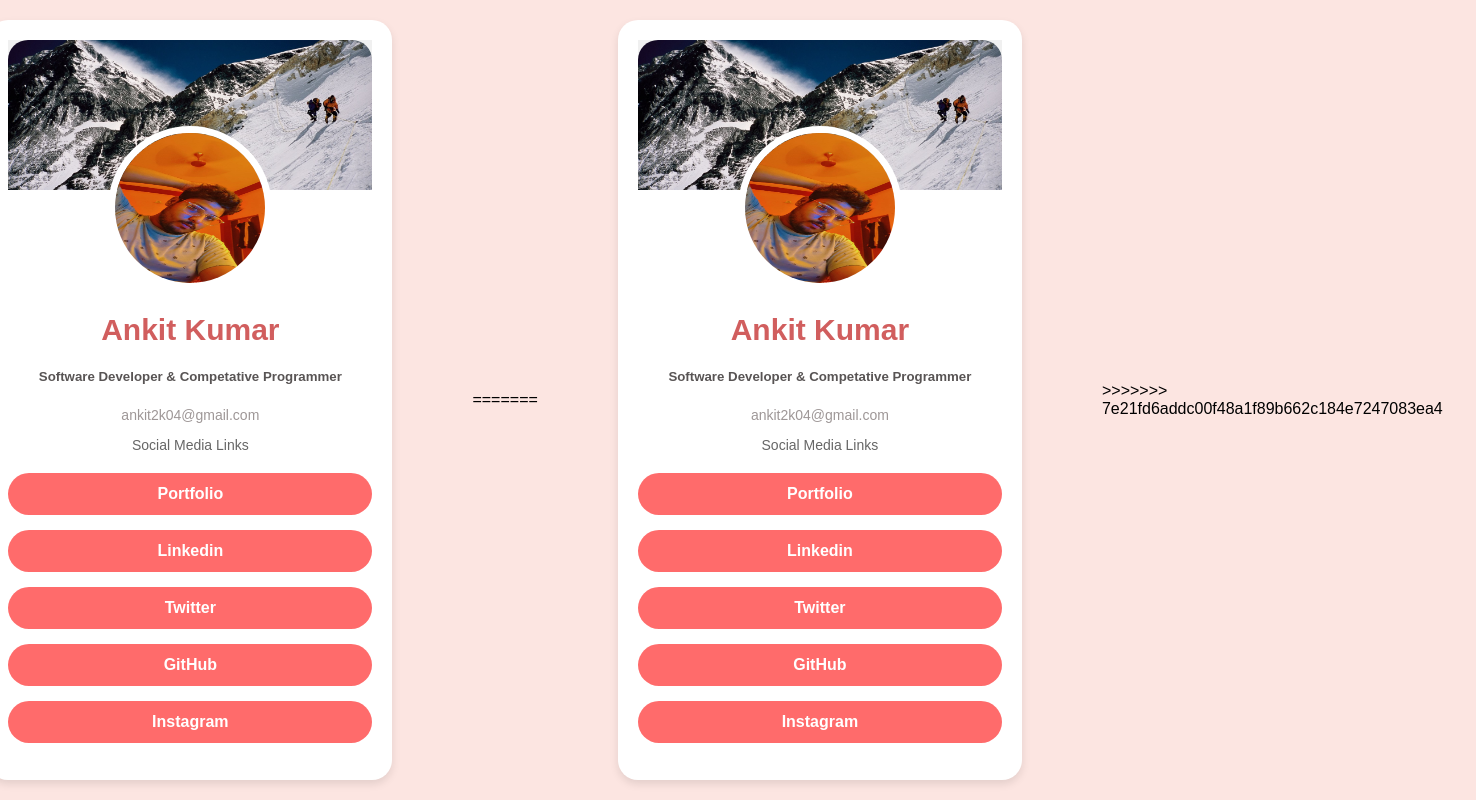
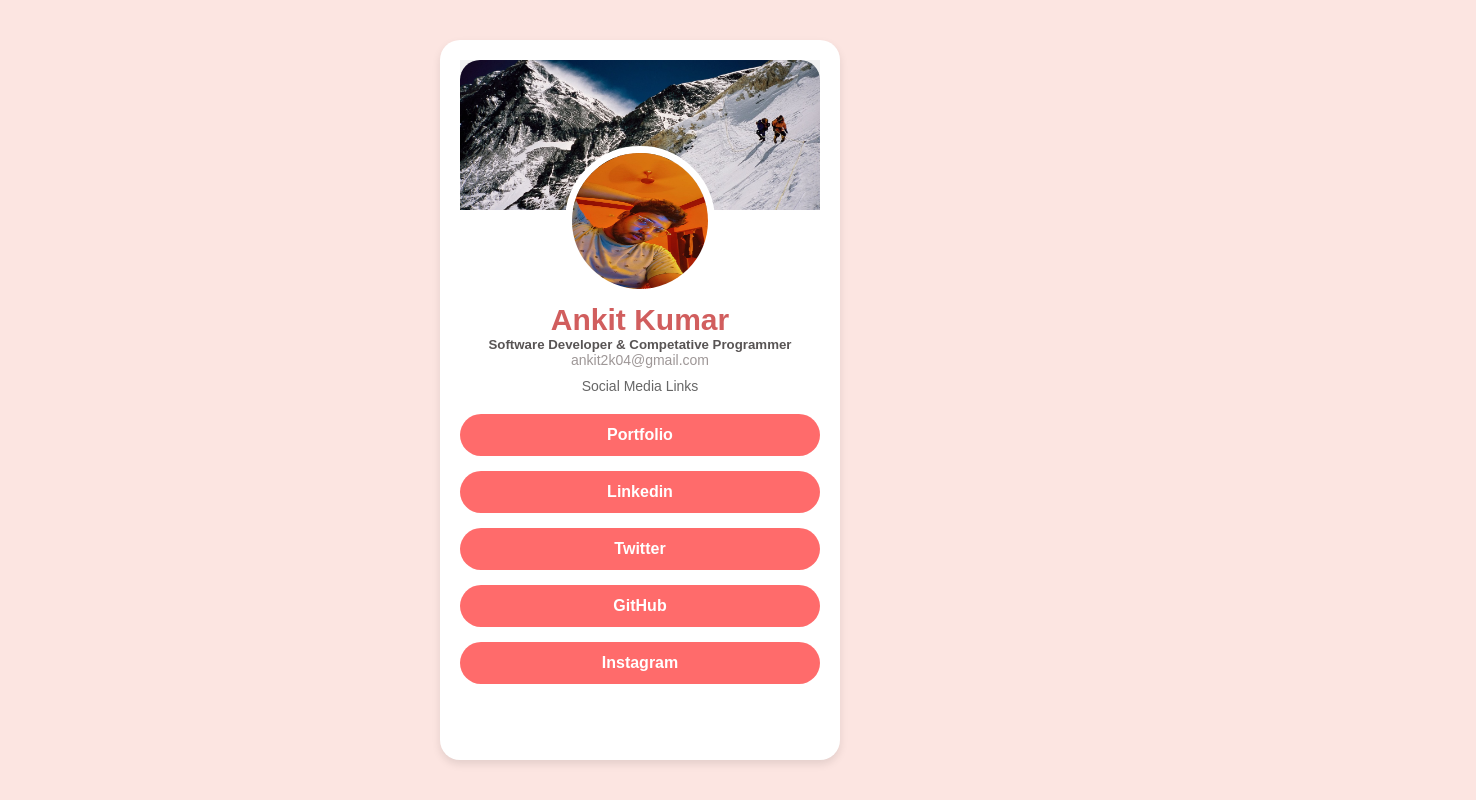
Before and after one commit to Ankit2k04/Ankit-Social, a plain HTML site: page index.html in a window 1280 px wide. Shown: the whole page, 1476 px wide, since content can reach past the window. Drawn offline with Linux system fonts and the light colour scheme.

Commit message:
ho gaya solve

```diff
--- a/index.html
+++ b/index.html
@@ -1,4 +1,3 @@
-<<<<<<< HEAD
 <!DOCTYPE html>
 <html lang="en">
 <head>
@@ -32,38 +31,3 @@
     </div>
 </body>
 </html>
-=======
-<!DOCTYPE html>
-<html lang="en">
-<head>
-    <meta charset="UTF-8">
-    <meta name="viewport" content="width=device-width, initial-scale=1.0">
-    <title>Ankit Social</title>
-    <link rel="shortcut icon" href="favicon.jpg" type="image/x-icon">
-    <link rel="stylesheet" href="style.css">
-</head>
-<body>
-    <div class="container">
-        <div class="profile">
-            <div class="bg-img">
-                <img src="bg-img.jpg" alt="">
-            </div>
-            <div class="user-image">
-                <img src="user-image.jpg" alt="User Image" class="profile-image">
-            </div>
-            <h1>Ankit Kumar</h1>
-            <h5>Software Developer & Competative Programmer</h5>
-            <p class="handle">ankit2k04@gmail.com</p>
-            <p class="description">Social Media Links</p>
-        </div>
-        <div class="links">
-            <a href="http://ankit2k04.github.io/Portfolio" target="_blank">Portfolio</a>
-            <a href="https://www.linkedin.com/in/ankitkumar2k04/" target="_blank">Linkedin </a>
-            <a href="https://x.com/ankit2k04" target="_blank">Twitter</a>
-            <a href="https://github.com/Ankit2k04" target="_blank">GitHub</a>
-            <a href="https://www.instagram.com/ankit.2k04/profilecard/?igsh=d3hlaGwxZDZoNXVs" target="_blank">Instagram</a>
-        </div>
-    </div>
-</body>
-</html>
->>>>>>> 7e21fd6addc00f48a1f89b662c184e7247083ea4
--- a/style.css
+++ b/style.css
@@ -1,4 +1,3 @@
-<<<<<<< HEAD
 /* Basic Reset */
 * {
     margin: 0;
```
